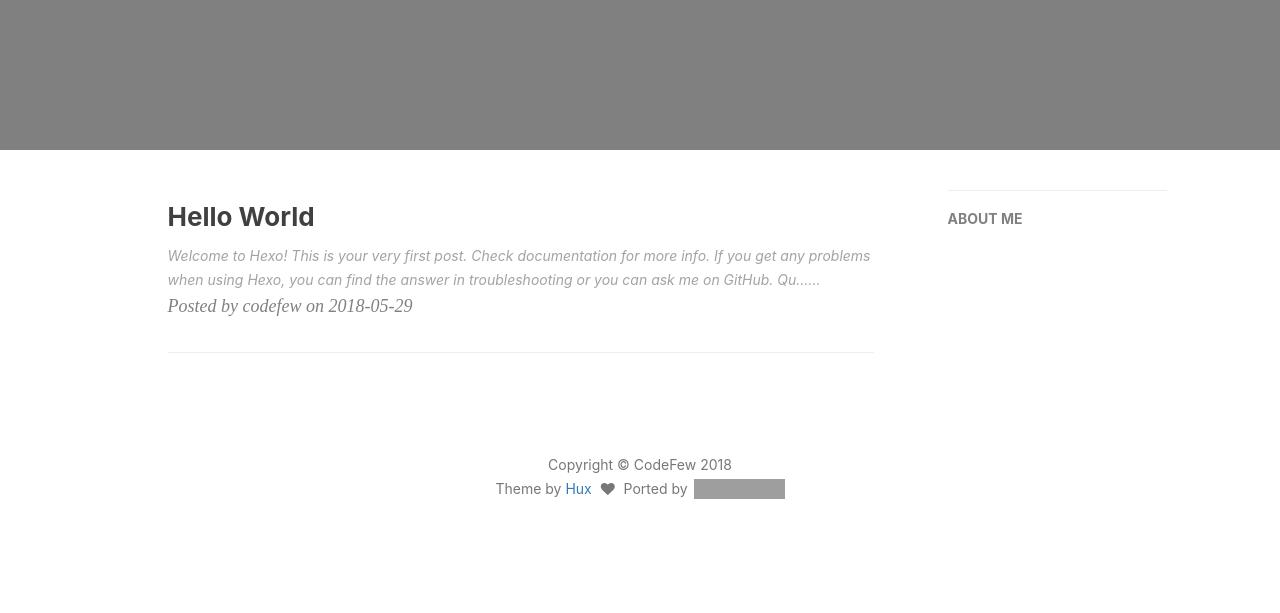
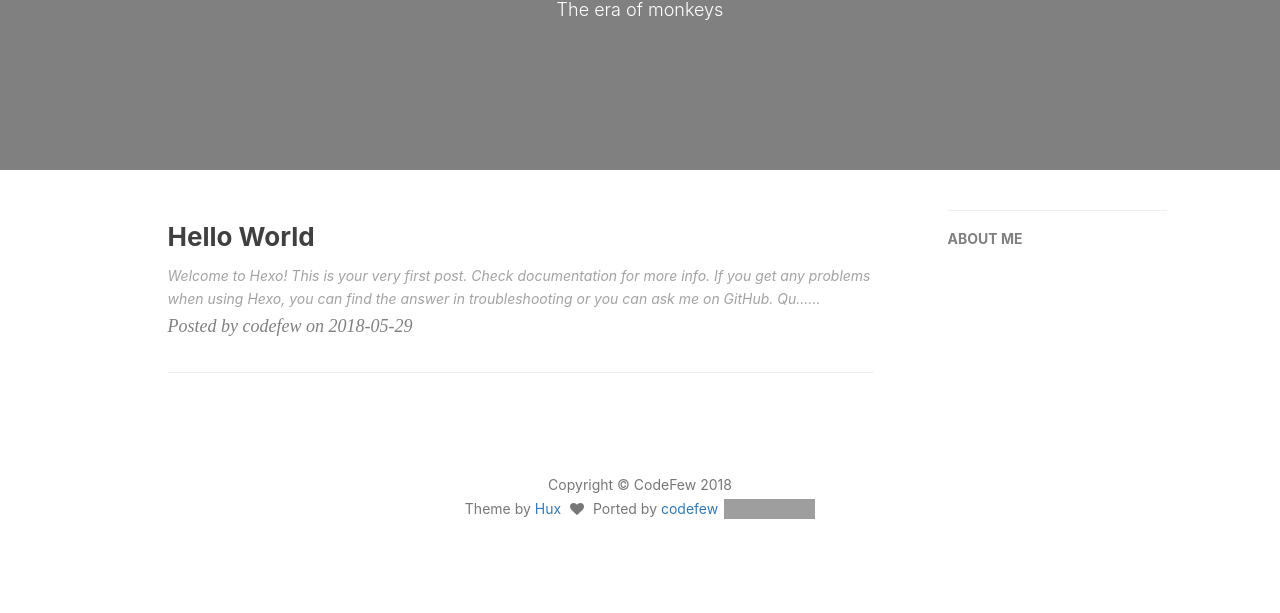
Before and after one commit to codefew/codefew.github.io, a plain HTML site: page index.html in a window 1280 px wide. Shown: the part 248-861 px from the top of the page. Drawn offline with nearby package versions, Linux system fonts and the light colour scheme; grey boxes are pictures that could not be loaded.

Commit message:
Site updated: 2018-05-29 16:39:03

```diff
--- a/index.html
+++ b/index.html
@@ -131,7 +131,7 @@
                 <div class="site-heading">
                     <h1>CodeFew</h1>
                     <!--<hr class="small">-->
-                    <span class="subheading"></span>
+                    <span class="subheading">The era of monkeys</span>
                 </div>
             </div>
         </div>
@@ -268,7 +268,7 @@ Qu......
                     <span style="display: inline-block; margin: 0 5px;">
                         <i class="fa fa-heart"></i>
                     </span>
-                    Ported by <a href="http://blog.kaijun.rocks"></a>
+                    Ported by <a href="http://www.codefew.com">codefew</a>
                     <iframe
                         style="margin-left: 2px; margin-bottom:-5px;"
                         frameborder="0" scrolling="0" width="91px" height="20px"
```
Also changed, not shown: 2018/05/29/hello-world/index.html (+1 -1 lines), archives/2018/05/index.html (+1 -1 lines), archives/2018/index.html (+1 -1 lines), archives/index.html (+1 -1 lines), 1 other file.
